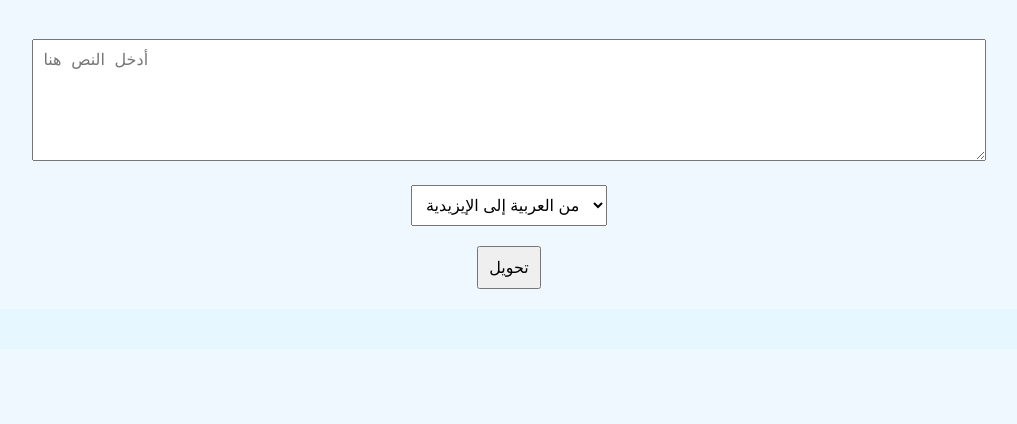
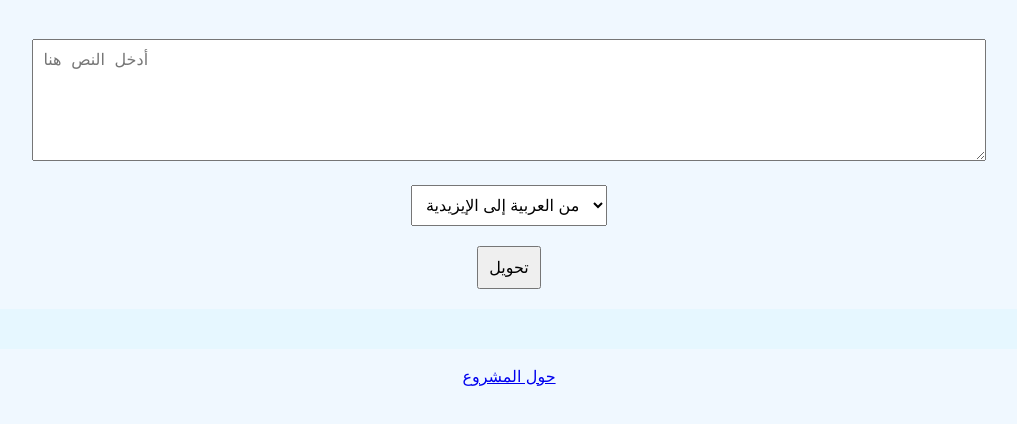
Before and after one commit to DarweshShngale/Convert-text-between-Arabic-and-Yazidi, a plain HTML site: page index.html in a window 1280 px wide. Shown: the part 120-544 px from the top of the page, without its empty margins (131-1148 px from the left). Drawn offline with Linux system fonts and the light colour scheme.

Commit message:
Update index.html

```diff
--- a/index.html
+++ b/index.html
@@ -18,6 +18,9 @@
     <button onclick="convertText()">تحويل</button>
     <div id="output"></div>
 
+    <br>
+    <a href="about.html" id="aboutLink">حول المشروع</a>
+
     <script src="script.js"></script>
 </body>
 </html>
```
